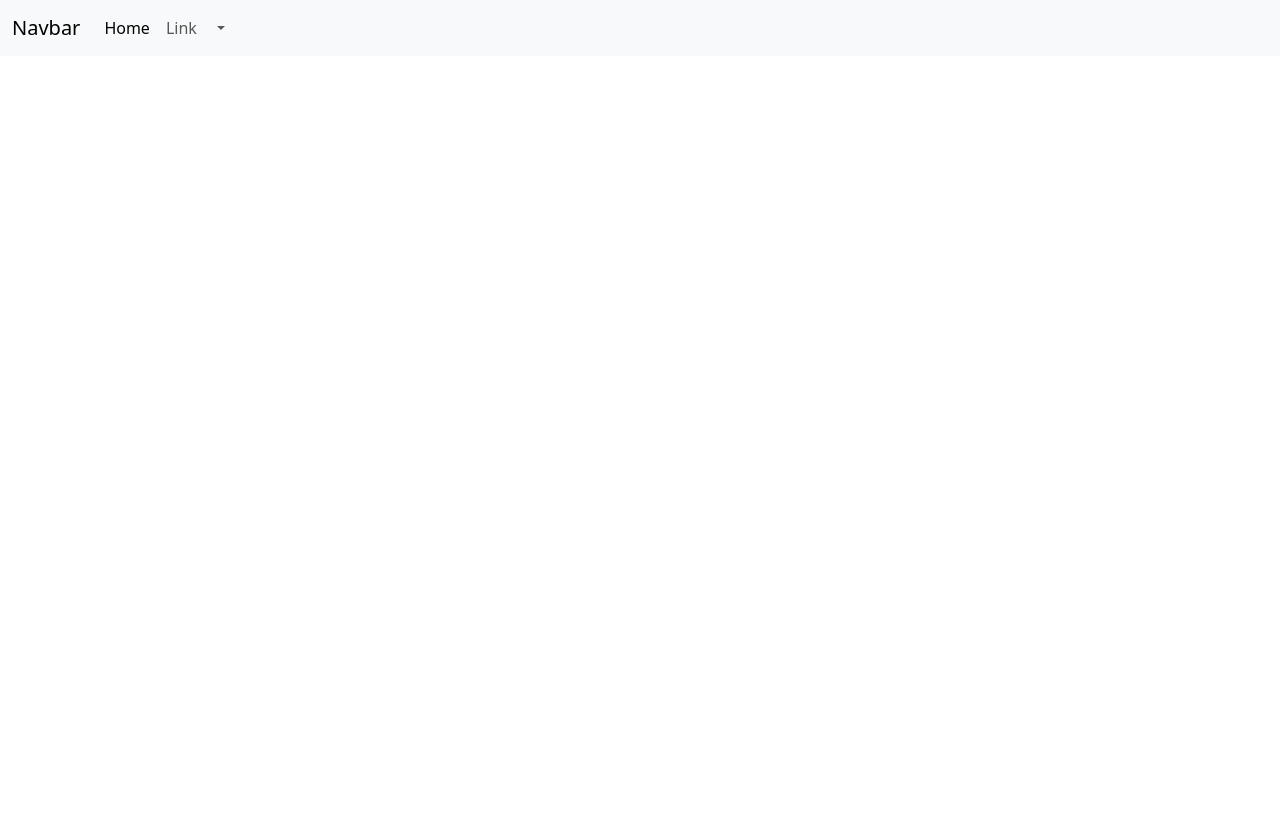
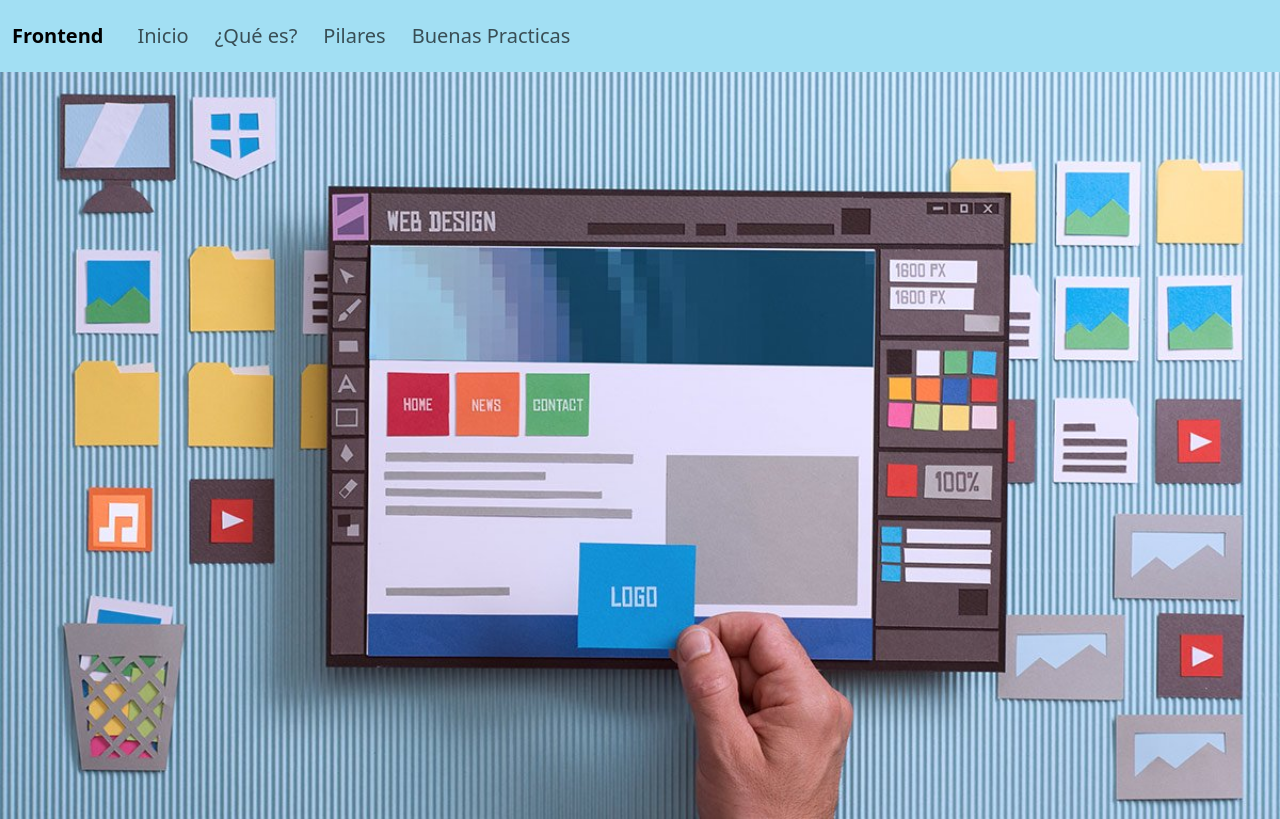
Before and after one commit to Gabriel-Salvarani/proyecto_tp1, a plain HTML site: page index.html in a window 1280 px wide. Drawn offline with nearby package versions, Linux system fonts and the light colour scheme.

Commit message:
termine el nav-bar y comienzo las seccion inicio

```diff
--- a/index.html
+++ b/index.html
@@ -4,36 +4,50 @@
     <meta charset="UTF-8">
     <meta name="viewport" content="width=device-width, initial-scale=1.0">
     <title>Introducción al Frontend</title>
-    <link rel="stylesheet" href="style.css">
     <link href="https://cdn.jsdelivr.net/npm/bootstrap@5.3.6/dist/css/bootstrap.min.css" rel="stylesheet" integrity="sha384-4Q6Gf2aSP4eDXB8Miphtr37CMZZQ5oXLH2yaXMJ2w8e2ZtHTl7GptT4jmndRuHDT" crossorigin="anonymous">
+        <link rel="stylesheet" href="style.css">
 </head>
 <body>
     <header>
         <nav class="navbar navbar-expand-lg bg-body-tertiary">
             <div class="container-fluid">
-                <a class="navbar-brand" href="#">Navbar</a>
+                <a class="navbar-brand titulo" href="#">Frontend</a>
                 <button class="navbar-toggler" type="button" data-bs-toggle="collapse" data-bs-target="#navbarSupportedContent" aria-controls="navbarSupportedContent" aria-expanded="false" aria-label="Toggle navigation">
-                <span class="navbar-toggler-icon"></span>
+                    <span class="navbar-toggler-icon"></span>
                 </button>
-                <div class="collapse navbar-collapse" id="navbarSupportedContent">
+                <div class="collapse navbar-collapse submenu" id="navbarSupportedContent">
                     <ul class="navbar-nav me-auto mb-2 mb-lg-0">
                         <li class="nav-item">
-                            <a class="nav-link active" aria-current="page" href="#">Home</a>
+                            <a class="nav-link" aria-current="page" href="#">Inicio</a>
                         </li>
                         <li class="nav-item">
-                            <a class="nav-link" href="#">Link</a>
+                            <a class="nav-link" href="#">¿Qué es?</a>
                         </li>
-                        <li class="nav-item dropdown">
-                            <a class="nav-link dropdown-toggle" href="#" role="button" data-bs-toggle="dropdown" aria-expanded="false">
-                            </a>
+                        <li class="nav-item">
+                            <a class="nav-link" href="#">Pilares</a>
+                        </li>
+                        <li class="nav-item">
+                            <a class="nav-link" href="#">Buenas Practicas</a>
                         </li>
                     </ul>
                 </div>
             </div>
         </nav>
     </header>
+    <section class="section-inicio">
+        <div class="hero">
+            <img class="hero-img" src="./assets/intro-front.jpg" alt="foto ilustrativa del frontend">
+        </div>
+    </section>
+    <section>
 
+    </section>
+    <section>
 
+    </section>
+    <section>
+
+    </section>
     <script src="https://cdn.jsdelivr.net/npm/bootstrap@5.3.6/dist/js/bootstrap.bundle.min.js" integrity="sha384-j1CDi7MgGQ12Z7Qab0qlWQ/Qqz24Gc6BM0thvEMVjHnfYGF0rmFCozFSxQBxwHKO" crossorigin="anonymous">
     </script>
 </body>
--- a/style.css
+++ b/style.css
@@ -0,0 +1,34 @@
+.navbar
+{
+    background-color: rgb(162, 223, 243)!important;
+}
+
+.submenu
+{
+    font-size: 20px;
+    margin-left: 5px;
+}
+
+.titulo
+{
+    font-weight: bold;
+}
+.nav-bar .nav-link
+{
+    height: 100%;
+}
+.nav-item
+{
+    padding: 5px;
+}
+
+.nav-item:hover
+{
+    background-color: rgb(102, 198, 230)!important;
+}
+/*seccion inicio*/
+.hero-img
+{
+    width: 100%;
+    object-fit: cover;
+}
```
Also changed, not shown: assets/intro-front.jpg (added).
